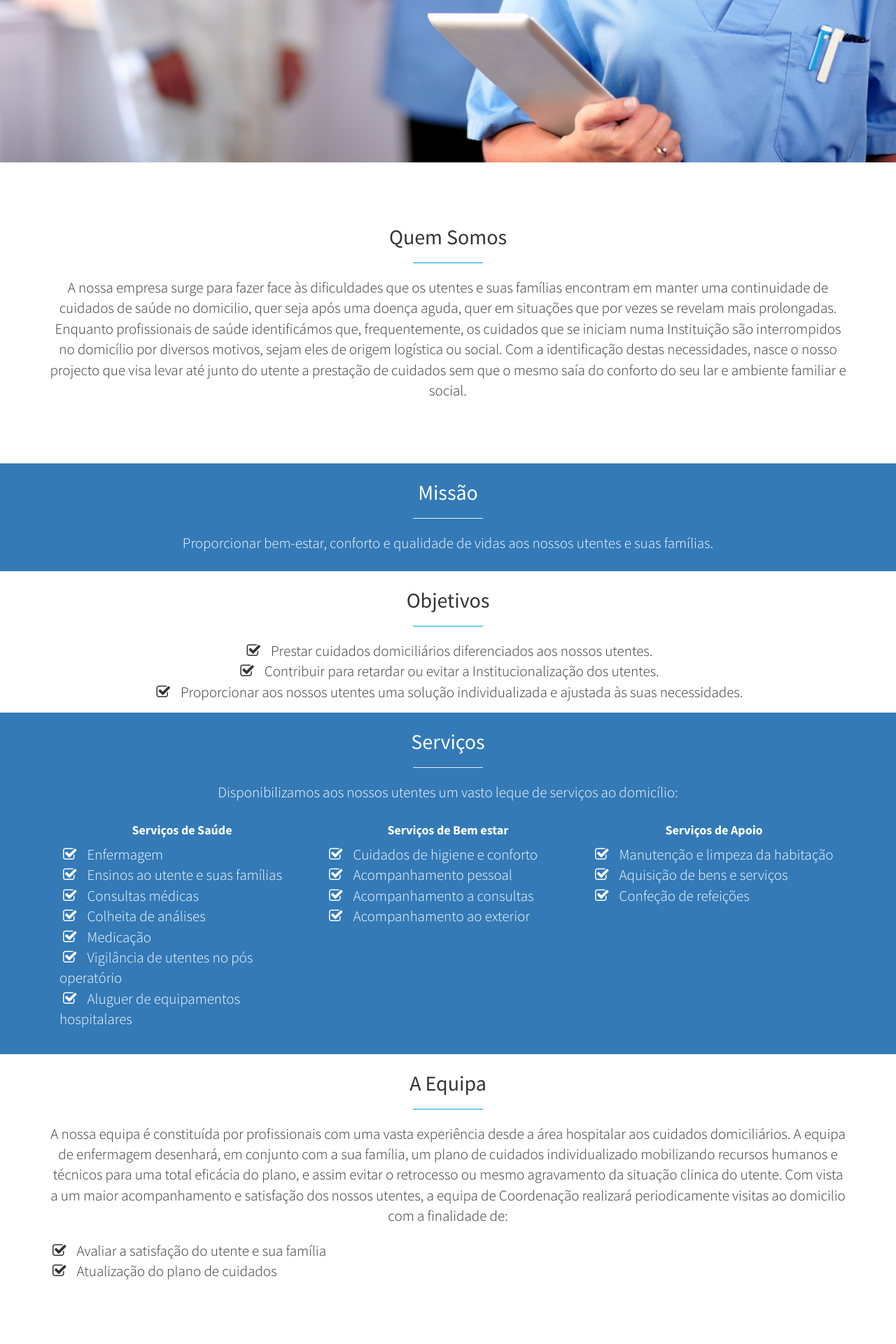
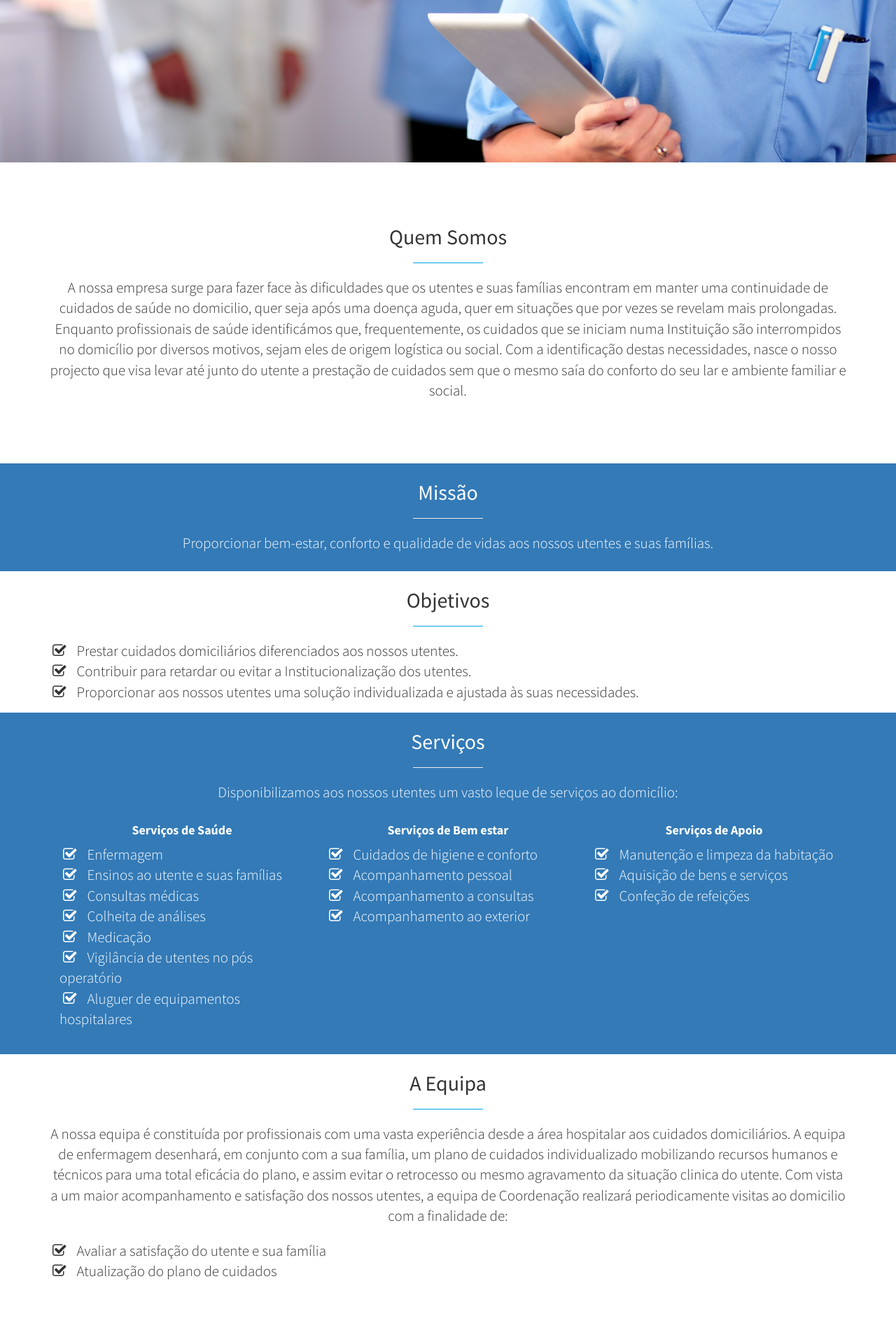
Before and after one commit to cuidarnolar/cuidarnolar, a Jekyll site: the page built from index.html, in a window 1280 px wide. Shown: the part 668-2588 px from the top of the page at 70% size. Built offline with Jekyll 4.4.1, drawn with Linux system fonts in a browser that asks for light colours.

```diff
--- a/_includes/goals.html
+++ b/_includes/goals.html
@@ -6,7 +6,7 @@
         <hr class="small blue">
         <!--p class="lead">Sempre ao seu dispor com os melhores serviços <a target="_blank" href="http://join.deathtothestockphoto.com/">Death to the Stock Photo</a>.</p-->
         <p class="lead">
-          <ul class="lead fa-ul" style="width:auto;margin:0 auto;text-align:auto">
+          <ul class="lead fa-ul" style="width:auto;margin:0 auto;text-align:left">
             <li><i class="fa fa-check-square-o navigation-icon" aria-hidden="true" style="margin-left:5px"></i><span>Prestar cuidados domiciliários diferenciados aos nossos utentes.</span></li>
             <li><i class="fa fa-check-square-o navigation-icon" aria-hidden="true" style="margin-left:5px"></i><span>Contribuir para retardar ou evitar a Institucionalização dos utentes.</span></li>
             <li><i class="fa fa-check-square-o navigation-icon" aria-hidden="true" style="margin-left:5px"></i><span>Proporcionar aos nossos utentes uma solução individualizada e
```
